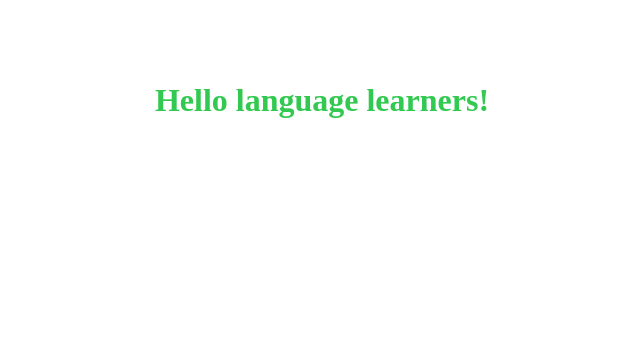
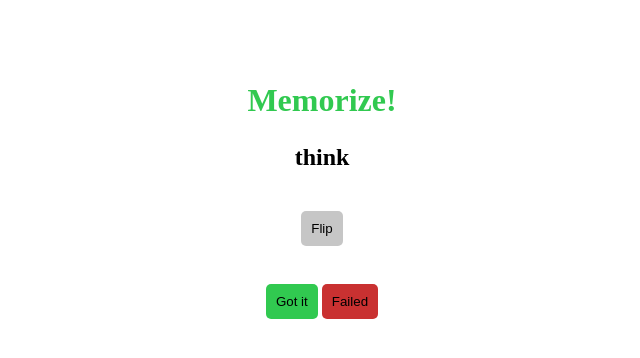
Before and after one commit to talfedev/simple-vn-word-memorizer, a SvelteKit app: page / in a window 1280 px wide. Shown: the top 358 px of the page, without its empty margins (318-958 px from the left). Built offline with nearby package versions, Linux system fonts and the light colour scheme.

Commit message:
feat: basic functionality

```diff
--- /dev/null
+++ b/src/lib/constructors.ts
@@ -0,0 +1,18 @@
+export class Word {
+	en: string;
+	vn: string;
+	lvl: number = 0;
+
+	constructor(en: string, vn: string) {
+		this.en = en;
+		this.vn = vn;
+	}
+
+	levelUp = () => {
+		this.lvl += 1;
+	};
+
+	reset = () => {
+		this.lvl = 0;
+	};
+}
--- a/src/lib/index.ts
+++ /dev/null
@@ -1 +0,0 @@
-// place files you want to import through the `$lib` alias in this folder.
--- a/src/routes/+page.svelte
+++ b/src/routes/+page.svelte
@@ -1,9 +1,107 @@
 <script lang="ts">
-    //
+	import { Word } from '$lib/constructors';
+
+    let language: 'en'|'vn' = 'en';
+
+	const words: Word[] = [
+		new Word('hello', 'xin chao'),
+		new Word('mom', 'me'),
+		new Word('think', 'nghi')
+	];
+
+	let app = {
+		deck: words,
+		current: 0,
+		face: 'en',
+
+		shuffle() {
+			let currentIndex = this.deck.length;
+			let temporaryValue: Word, randomIndex: number;
+
+			// While there remain elements to shuffle
+			while (0 !== currentIndex) {
+				// Pick a remaining element
+				randomIndex = Math.floor(Math.random() * currentIndex);
+				currentIndex--;
+
+				// And swap it with the current element
+				temporaryValue = this.deck[currentIndex];
+				this.deck[currentIndex] = this.deck[randomIndex];
+				this.deck[randomIndex] = temporaryValue;
+			}
+		},
+
+		next() {
+            if(this.current < this.deck.length - 1) {
+                this.current += 1;
+            } else {
+                this.current = 0;
+                this.shuffle();
+            }
+		},
+
+		previous() {
+			if(this.current > 0) {
+                this.current -= 1;
+            } else {
+                this.current = this.deck.length - 1;
+            }
+		},
+
+        toggleFace (to: 'en'|'vn'|'none' = 'none') {
+            if(to !== 'none') {
+                this.face = to;
+                return;
+            }
+
+            if(this.face === 'en') {
+                this.face = "vn";
+                return;
+            }
+
+            if(this.face === 'vn') {
+                this.face = "en";
+                return;
+            }
+        }
+	};
+
+    const success = () => {
+        console.log(app.deck[app.current])
+        app.deck[app.current].levelUp();
+        app.next();
+        app.toggleFace(language);
+        app = app;
+    }
+
+    const fail = () => {
+        console.log(app.deck[app.current])
+        app.deck[app.current].reset();
+        app.next();
+        app.toggleFace(language);
+        app = app;
+    }
+
+    const flip = () => {
+        app.toggleFace();
+        app = app;
+    }
+
+	app.shuffle();
 </script>
 
 <div class="container">
-    <h1>Hello language learners!</h1>
+	<h1>Memorize!</h1>
+    {#if app.face === 'en'}
+	    <h2>{app.deck[app.current].en}</h2>
+    {:else}
+	    <h2>{app.deck[app.current].vn}</h2>
+    {/if}
+	<button on:click={() => flip()}>Flip</button>
+	<br />
+	<br />
+	<button class="success" on:click={() => success()}>Got it</button>
+	<button class="failure" on:click={() => fail()}>Failed</button>
 </div>
 
 <style lang="scss">
@@ -17,7 +115,44 @@
 			color: rgb(49, 201, 80);
 			padding: 5px;
 			border-radius: 15px;
+			margin-bottom: 20px;
+		}
+
+		button {
+			color: black;
+			padding: 10px;
+			border: none;
+			border-radius: 5px;
+			margin-top: 20px;
+            background-color: rgb(198, 198, 198);
+
+            &:hover {
+				background-color: rgb(227, 227, 227);
+			}
+
+            &:active {
+				background-color: rgb(156, 156, 156);
 			}
 		}
 
+		.success {
+			background-color: rgb(49, 201, 80);
+			&:hover {
+				background-color: rgb(56, 222, 90);
+			}
+			&:active {
+				background-color: rgb(39, 153, 61);
+			}
+		}
+
+		.failure {
+			background-color: rgb(201, 49, 49);
+			&:hover {
+				background-color: rgb(222, 56, 56);
+			}
+			&:active {
+				background-color: rgb(153, 39, 39);
+			}
+		}
+	}
 </style>
```
Also changed, not shown: src/lib/types.ts (added, +11 -0 lines), src/lib/utils.ts (added, +19 -0 lines). Lines whose indentation alone changed are shown as unchanged.
